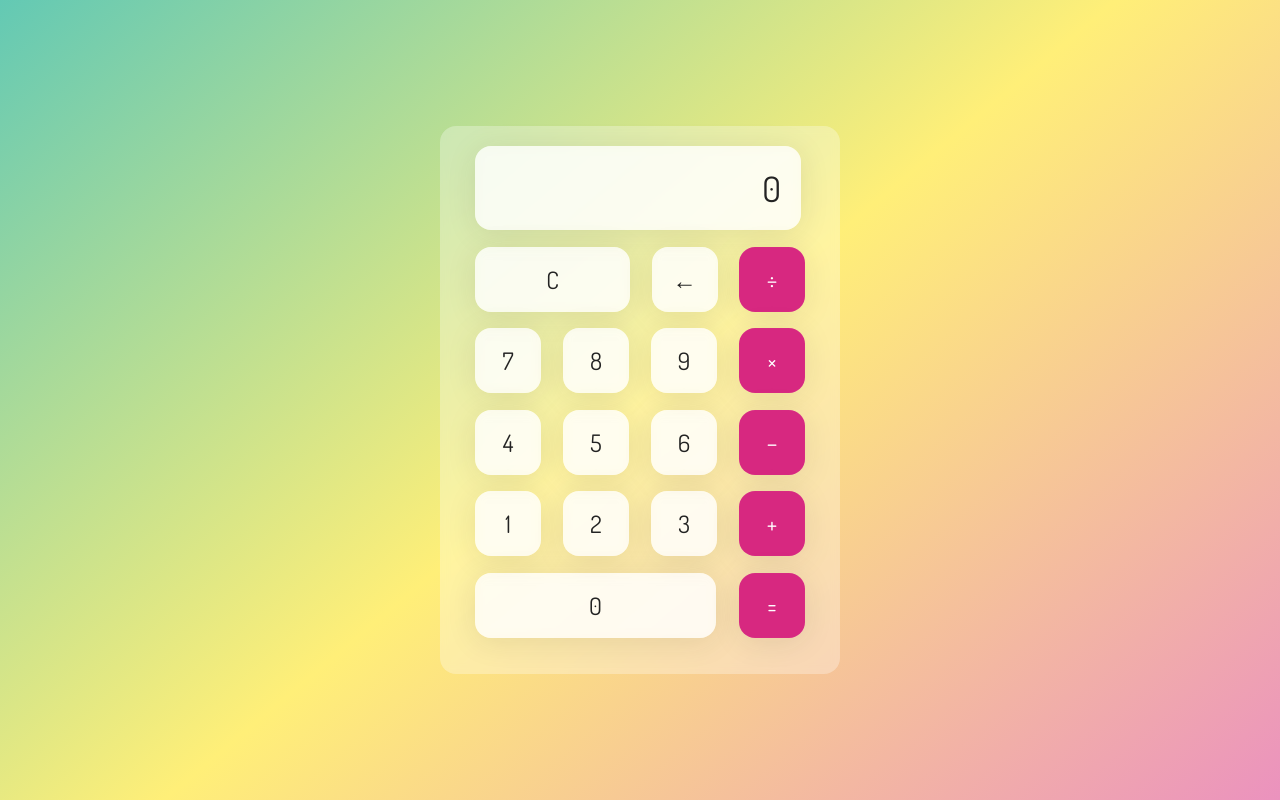
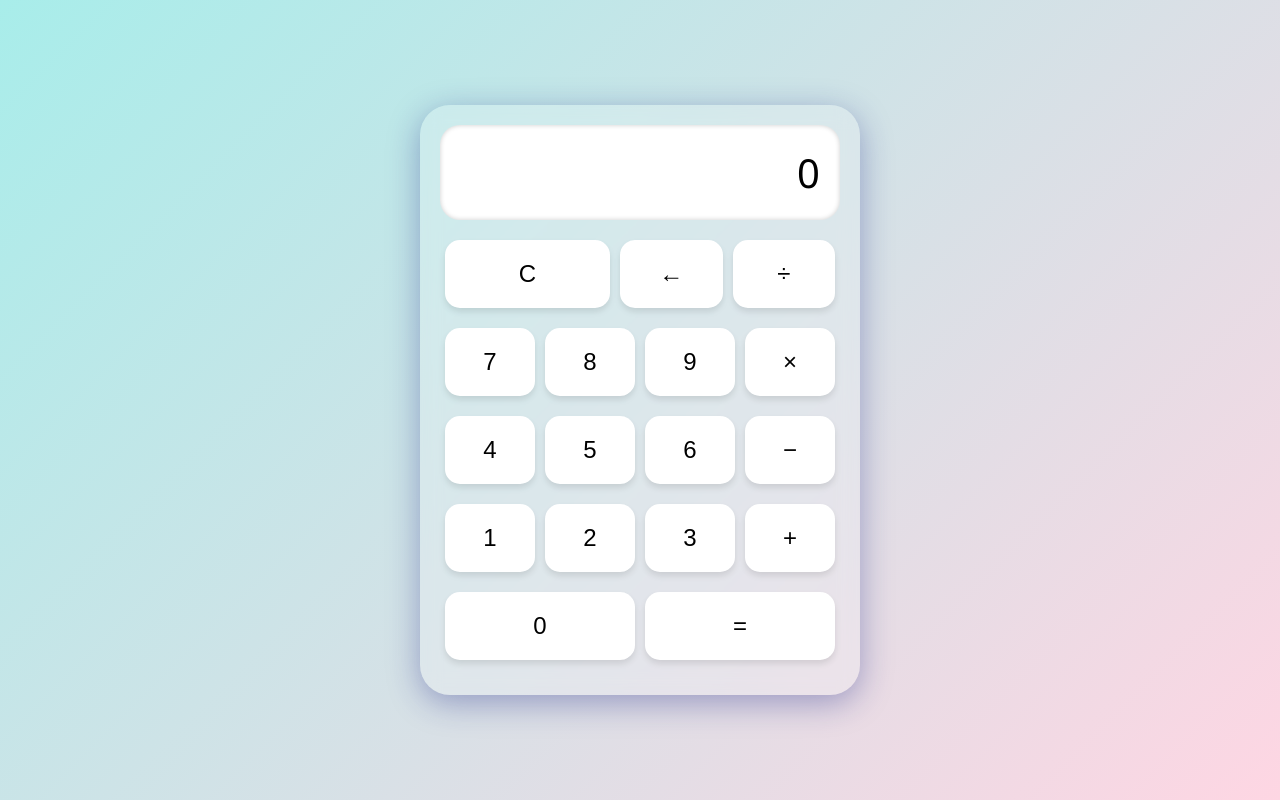
Before and after one commit to ClockmanElite/Calculator, a plain HTML site: page index.html in a window 1280 px wide. Drawn offline with Linux system fonts and the light colour scheme.

Commit message:
Update style.css

```diff
--- a/style.css
+++ b/style.css
@@ -1,104 +1,67 @@
-html{
-    box-sizing: border-box;
-    height: 100%;
+body {
+  margin: 0;
+  font-family: 'Segoe UI', Tahoma, Geneva, Verdana, sans-serif;
+  display: flex;
+  justify-content: center;
+  align-items: center;
+  height: 100vh;
+  background: linear-gradient(135deg, #a8edea, #fed6e3);
 }
 
-*,
-*::before,
-*::after{
-    box-sizing: inherit;
-    margin: 0;
-    padding: 0;
+.wrapper {
+  background: rgba(255, 255, 255, 0.2);
+  border-radius: 30px;
+  padding: 20px;
+  box-shadow: 0 8px 32px 0 rgba(31, 38, 135, 0.37);
+  backdrop-filter: blur(10px);
+  -webkit-backdrop-filter: blur(10px);
+  max-width: 400px;
+  width: 100%;
 }
 
-body{
-    align-items: center;
-    background: linear-gradient(320deg, #eb92be, #ffef78, #63c9b4);
-    display: flex;
-    font-family: 'Dosis', sans-serif;
-    font-display: swap;
-    height: inherit;
-    justify-content: center;
+.screen {
+  background: #fff;
+  padding: 20px;
+  border-radius: 20px;
+  font-size: 2.5rem;
+  text-align: right;
+  margin-bottom: 15px;
+  box-shadow: inset 0 0 5px rgba(0, 0, 0, 0.2);
+  overflow-x: auto;
 }
 
-.wrapper{
-    backdrop-filter: blur(5.5px);
-    -webkit-backdrop-filter: blur(5.5px);
-    border-radius: 16px;
-    box-shadow: 0 4 px 30px rgba(35, 35, 35, 0.1);
-    color: #232323;
-    backdrop-filter: blur(4px);
-    -webkit-backdrop-filter: blur(4px);
-    background: rgba(255, 255, 255, 0.30);
-    border: lpx solid rgba(255, 255, 255, 0.34);
-    flex-basis: 400px;
-    height: '540px';
-    padding: 20px 35px;
+.calc-button-row {
+  display: flex;
+  margin-bottom: 10px;
 }
 
-.screen{
-    backdrop-filter: blur(5.5px);
-    -webkit-backdrop-filter: blur(5.5px);
-    background: rgba(255, 255, 255, 0.75);
-    border: lpx solid rgba(255, 255, 255, 0.01);
-    border-radius: 16px;
-    box-shadow: 0 4px 30px rgba(35, 35, 35, 0.1);
-    color: #232323;
-    font-size: 35px;
-    overflow: auto;
-    padding: 20px;
-    text-align: right;
-    width: 326px;
+.calc-button {
+  flex: 1;
+  padding: 20px;
+  margin: 5px;
+  border: none;
+  border-radius: 15px;
+  font-size: 1.5rem;
+  background-color: #fff;
+  box-shadow: 0 4px 6px rgba(0, 0, 0, 0.1);
+  cursor: pointer;
+  transition: transform 0.2s ease;
 }
 
-.calc-button-row{
-    display: flex;
-    justify-content: space-between;
-    margin: 5% 0;
+.calc-button:active {
+  transform: scale(0.95);
 }
 
-.calc-button{
-    backdrop-filter: blur(5.5px);
-    -webkit-backdrop-filter: blur(5.5px);
-    background: rgba(255, 255, 255, 0.75);
-    border: 1px solid rgba(255, 255, 255, 0.01);
-    border-radius: 16px;
-    box-shadow: 0 4px 30px rgba(35, 35, 35, 0.1);
-    color: #232323;
-    flex-basis: 20%;
-    font-family: inherit;
-    font-size: 24px;
-    height: 65px;
+.calc-button.operator {
+  background-color: #f06292;
+  color: white;
 }
 
-.calc-button:last-child{
-    backdrop-filter: blur(5.5px);
-    -webkit-backdrop-filter: blur(5.5px);
-    background: rgba(255, 255, 255, 0.75);
-    border: 1px solid rgba(255, 255, 255, 0.01);
-    border-radius: 16px;
-    box-shadow: 0 4px 30px rgba(35, 35, 35, 0.1);
-    color: #fff;
-    background: #d72880;
+.calc-button.double {
+  flex: 2;
 }
-
-.calc-button:last-child:hover{
-    background-color: inherit;
-    color: inherit;
+/* Hiệu ứng hover cho tất cả các nút */
+.calc-button:hover {
+  background-color: #ddd;
+  transition: background-color 0.2s ease;
 }
-
-.calc-button:hover{
-    background-color: inherit;
-}
-
-.calc-button:active{
-    background-color: #ffef78;
-}
-
-.double{
-    flex-basis: 47%;
-}
-
-.triple{
-    flex-basis: 73%;
-}
```
